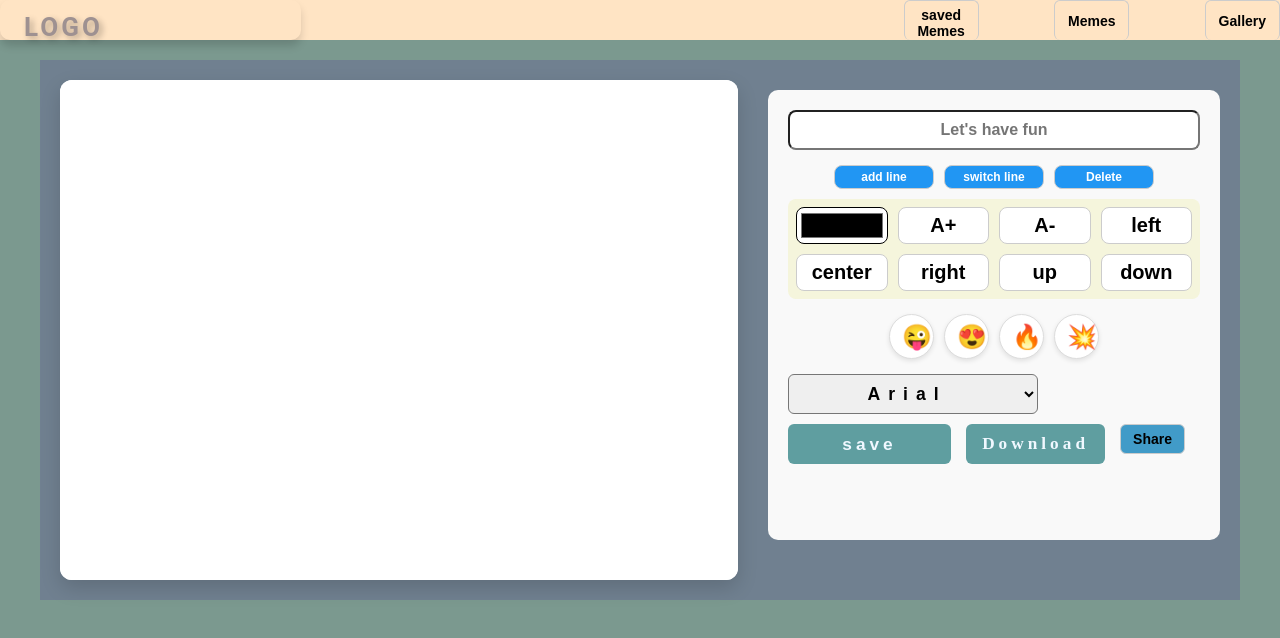
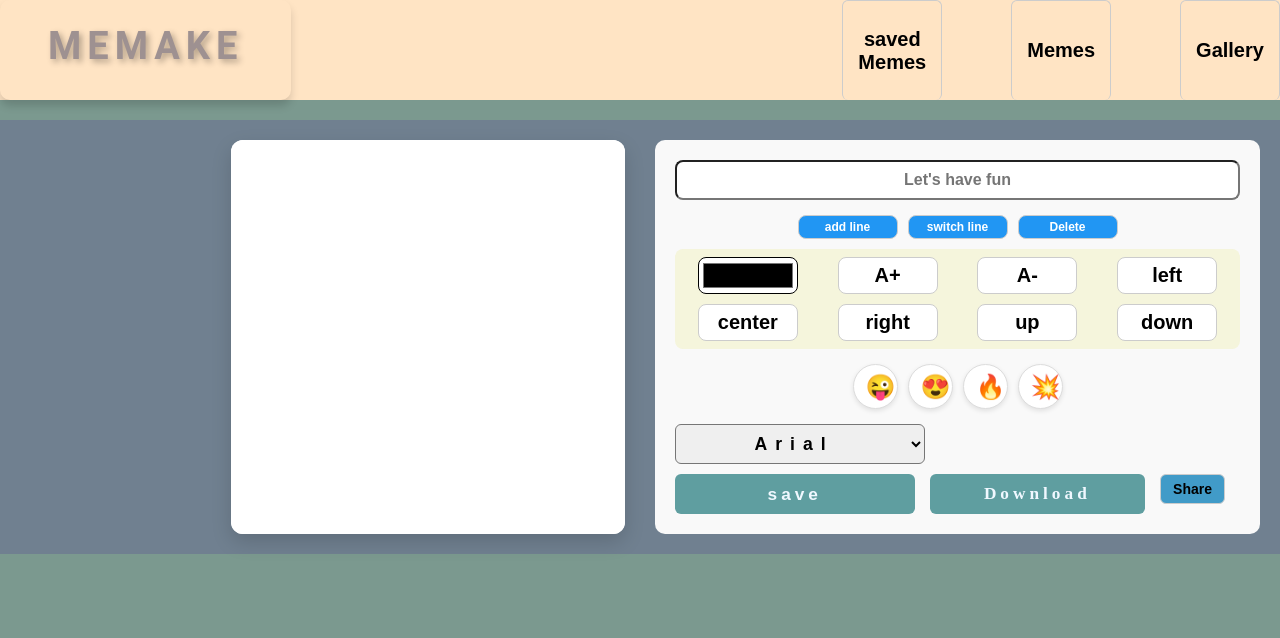
Before and after one commit to danielw4335/meme-generator, a plain HTML site: page index.html in a window 1280 px wide. Drawn offline with Linux system fonts and the light colour scheme.

Commit message:
Fix the canvas container layout

```diff
--- a/index.html
+++ b/index.html
@@ -13,7 +13,7 @@
 
     <!-- main header -->
     <header class="main-header grid">
-        <div class="logo">logo</div>
+        <div class="logo">memake</div>
         <button class="gallery-btn" onclick="onGalleryClick()">Gallery</button>
         <button class="memes-btn" onclick="onMemesClick()">Memes</button>
         <button class="btn-saved" onclick="renderSavedMemes(this)">saved Memes</button>
--- a/styles/components/canvas.css
+++ b/styles/components/canvas.css
@@ -1,20 +1,19 @@
 .canvas-container {
   border-radius: 12px;
-  width: 100%;
-  max-height: 450px;
+  max-width: 450px;
+  /* max-height: 450px; */
+  /* width: fit-content; */
   overflow: hidden;
   display: block;
   border: none;
   box-shadow: 0 8px 20px rgba(0, 0, 0, 0.15);
   background-color: white;
-  margin: 0 auto;
 }
 
 canvas {
-  width: 100%;
+  width: fit-content;
   height: 100%;
   display: block;
   border: none;
   background-color: white;
-  border-radius: 0;
 }
--- a/styles/components/editor.css
+++ b/styles/components/editor.css
@@ -13,12 +13,11 @@
     overflow-y: auto;
     background-color: #f9f9f9;
     border-radius: 10px;
-    margin-top: 10px;
 }
 
 .btn-line-container {
     display: grid;
-    grid-template-columns: repeat(4, 1fr);
+    grid-template-columns: repeat(auto-fit, minmax(60px, 1fr));
     gap: 5px;
     justify-items: center;
     background-color: beige;
--- a/styles/pages/memes.css
+++ b/styles/pages/memes.css
@@ -1,10 +1,3 @@
 .memes-container {
-  display: flex;
-  flex-direction: column;
-  gap: 10px;
-  padding: 10px;
-  width: 100%;
-  max-width: 1200px;
-  margin: 0 auto;
   background-color: slategray;
 }
--- a/styles/setup/mq.css
+++ b/styles/setup/mq.css
@@ -1,10 +1,6 @@
 @media (max-width: 640px) {
   body {
     height: 100vh;
-  }
-
-  .canvas-container {
-    max-height: 300px;
   }
 
   .btn-control-line-container {
@@ -13,42 +9,97 @@
   }
 
   .change-font {
+    width: 10%;
+    max-width: 100px;
+    letter-spacing: 2px;
+  }
+
+  .memes-container {
+    display: flex;
+    flex-direction: column;
+    gap: 10px;
+    padding: 10px;
     width: 100%;
-    max-width: 250px;
-    letter-spacing: 2px;
+    max-width: 1200px;
+    margin: 0 auto;
+    background-color: slategray;
   }
 }
 
 @media (min-width: 640px) {
   .memes-container {
     display: grid;
-    grid-template-columns: 1fr 1fr;
+    grid-template-columns: repeat(2, minmax(200px 1fr));
     gap: 20px;
     padding: 20px;
-    align-items: start;
   }
 
   .canvas-container {
-    width: 100%;
     aspect-ratio: 1 / 1;
     max-height: 450px;
+    justify-self: end;
   }
 
   .editor-container {
     height: 100%;
     max-height: 450px;
-    padding: 15px;
+    width: 100%;
+    /* max-width: 450px; */
+    /* padding: 15px; */
   }
+
+  .main-header {
+    width: 100%;
+    height: 100px;
+    grid-template-columns: 4fr 8fr 1fr 1fr 1fr 1fr 1fr;
+    grid-template-areas:
+        "lo . bs . mb . gb .";
+}
+
+.logo {
+    grid-area: lo;
+    height: 100px;
+    font-size: 38px;
+    letter-spacing: 6px;
+    padding: 24px 48px;
+}
+
+
+
+.gallery-btn {
+    grid-area: gb;
+    background-color: transparent;
+    border-bottom: none;
+}
+
+.memes-btn {
+    grid-area: mb;
+    background-color: transparent;
+    border-bottom: none;
+}
+
+.btn-saved {
+    grid-area: bs;
+    background-color: transparent;
+    border-bottom: none;
+}
+
+.gallery-btn, .memes-btn, .btn-saved {
+  height: 100px;
+  width: 100px;
+  font-size: 20px;
+}
+
 }
 
 @media (min-width: 930px) {
   .memes-container {
-    grid-template-columns: 3fr 2fr;
+    grid-template-columns: 3fr 3fr;
     gap: 30px;
   }
 
   .canvas-container {
-    max-height: 500px;
+    max-height: 450px;
   }
 
   .editor-container {
```
